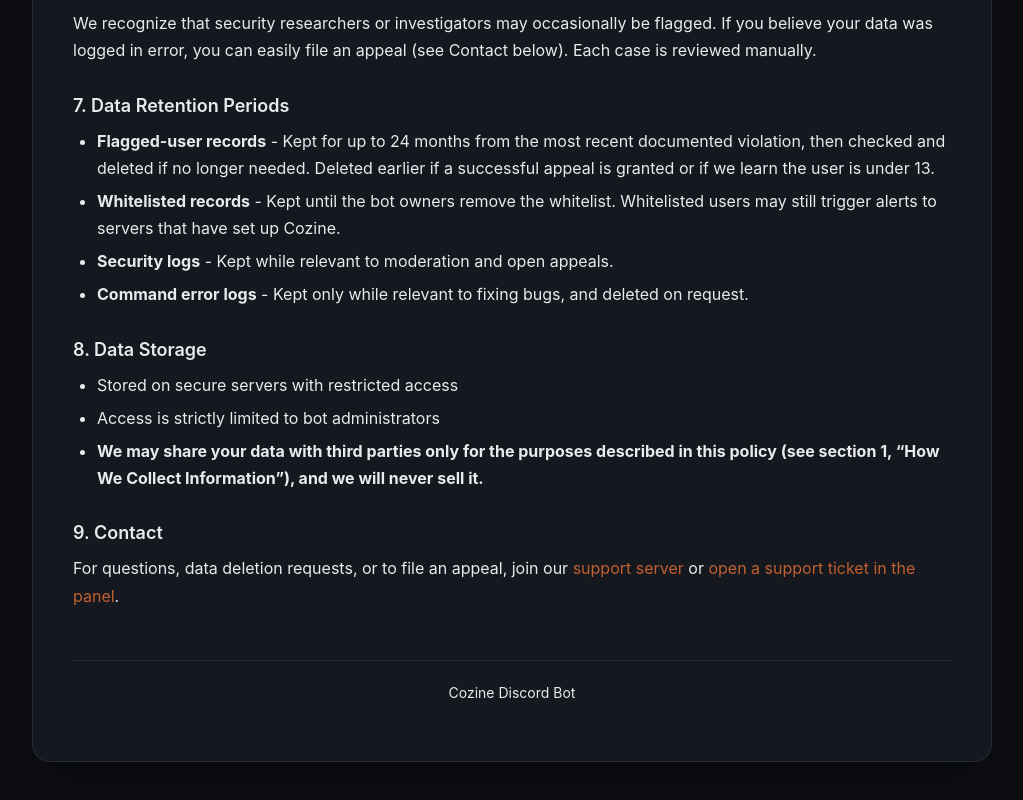
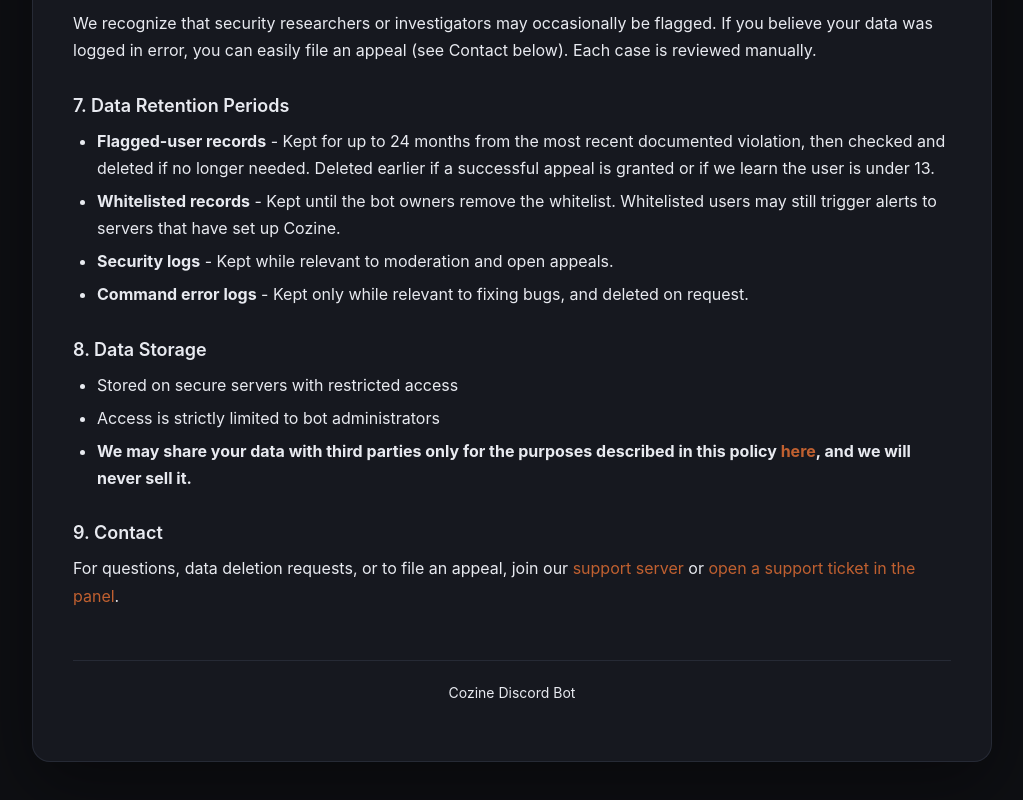
Before and after one commit to LvDZO/cozine-website, a plain HTML site: page privacy/index.html in a window 1280 px wide. Shown: the part 1909-2709 px from the top of the page, without its empty margins (128-1151 px from the left). Drawn offline with Linux system fonts and the light colour scheme.

Commit message:
Simplify privacy policy section 1 link text

```diff
--- a/privacy/index.html
+++ b/privacy/index.html
@@ -92,7 +92,7 @@
             <ul>
                 <li>Stored on secure servers with restricted access</li>
                 <li>Access is strictly limited to bot administrators</li>
-                <li><strong>We may share your data with third parties only for the purposes described in this policy (see section 1, “How We Collect Information”), and we will never sell it.</strong></li>
+                <li><strong>We may share your data with third parties only for the purposes described in this policy <a href="#how-we-collect-information">here</a>, and we will never sell it.</strong></li>
             </ul>
 
             <h2>9. Contact</h2>
```
